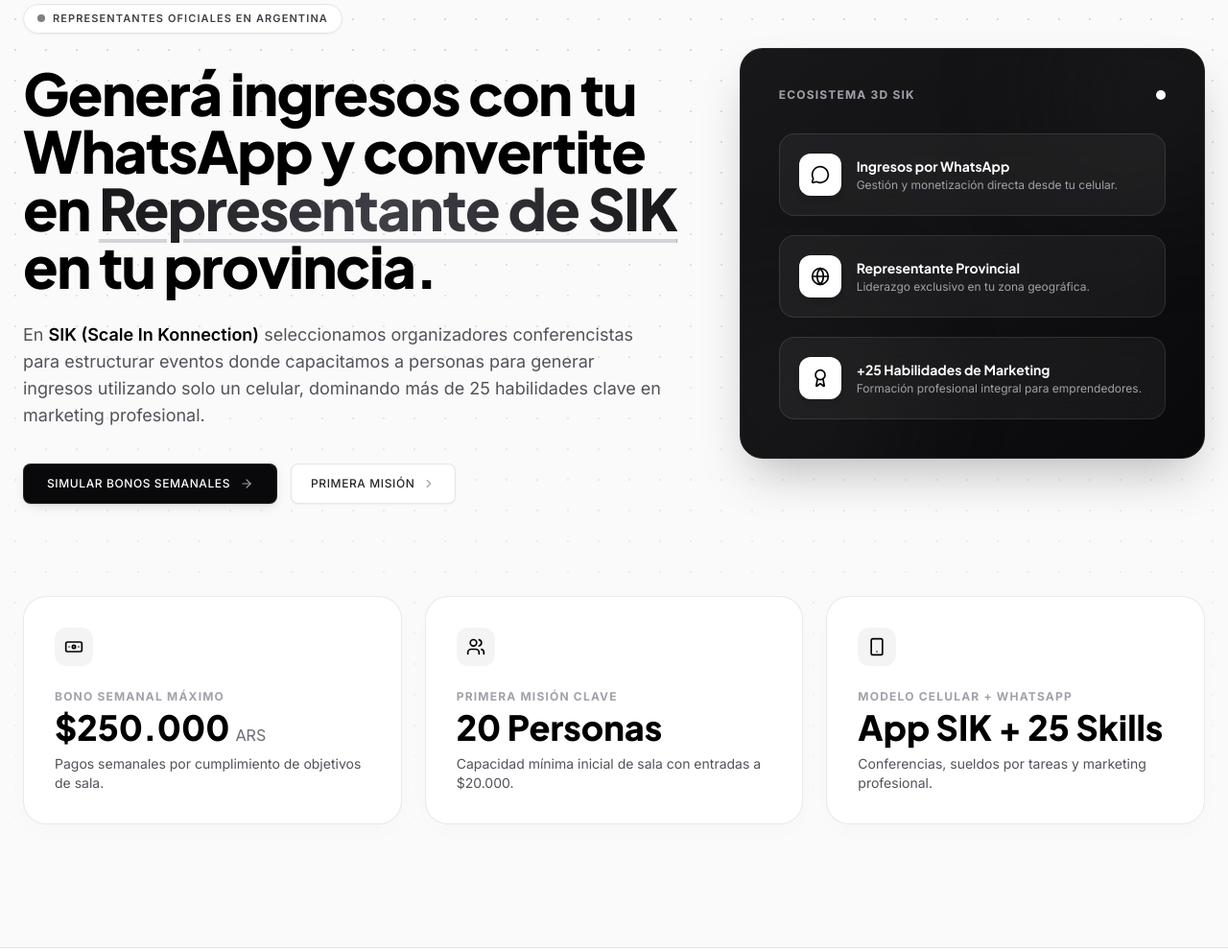
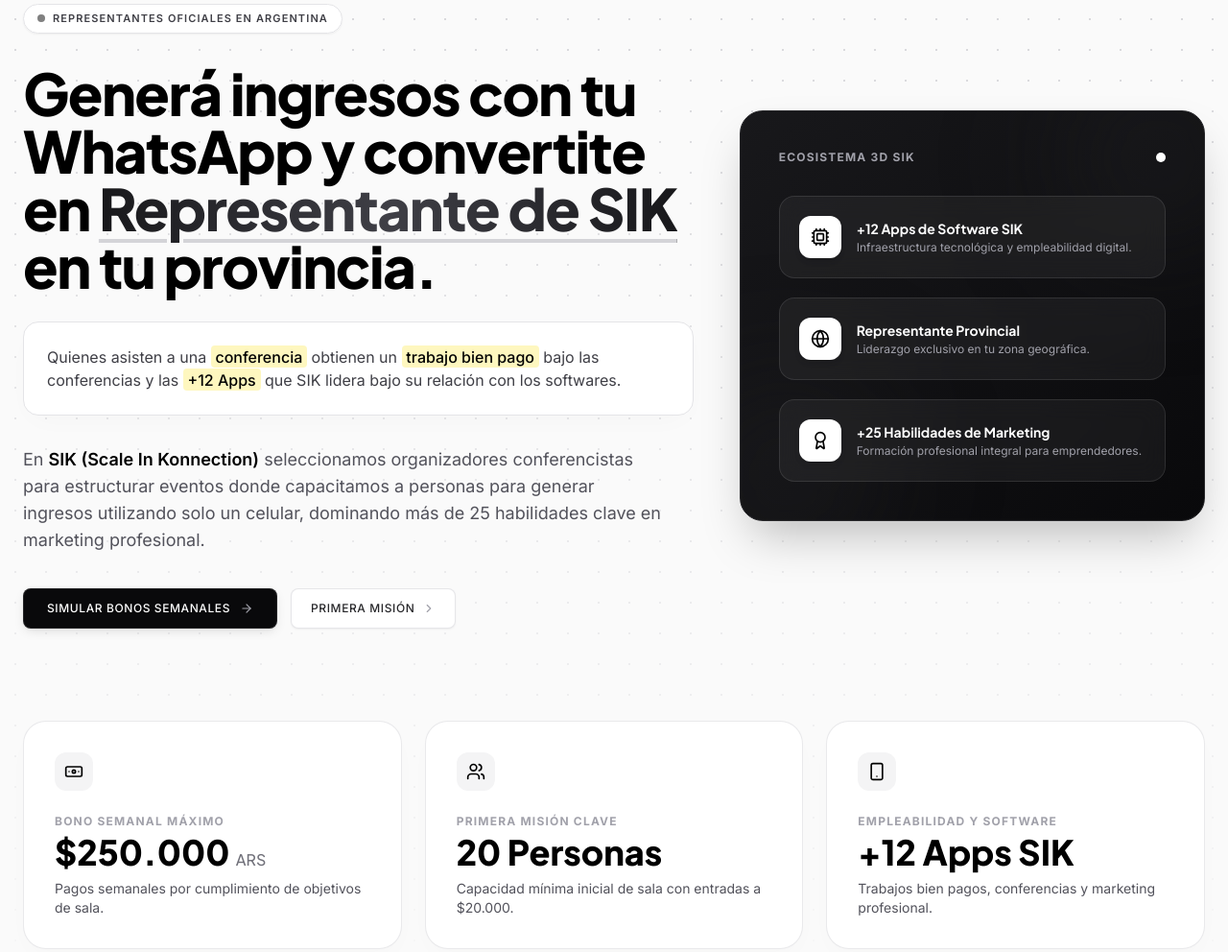
Before and after one commit to aguscryp/sikpro, a plain HTML site: page index.html in a window 1280 px wide. Shown: the part 205-1197 px from the top of the page at 96% size. Drawn offline with nearby package versions, Linux system fonts and the light colour scheme.

Commit message:
Update index.html

```diff
--- a/index.html
+++ b/index.html
@@ -68,6 +68,12 @@
             background: rgba(255, 255, 255, 0.88);
             backdrop-filter: blur(14px);
         }
+        /* Subrayado amarillo sutil */
+        .subtle-highlight {
+            background-color: rgba(254, 240, 138, 0.55);
+            padding: 0.1em 0.3em;
+            border-radius: 0.25rem;
+        }
     </style>
 </head>
 <body class="bg-zinc-50 text-zinc-900 antialiased selection:bg-black selection:text-white">
@@ -88,7 +94,6 @@
                 <a href="#simulador" class="hover:text-black transition-colors duration-200">Simulador de Bonos</a>
             </nav>
 
-            <!-- Botón de Navbar compacto y refinado -->
             <a href="#simulador" class="group inline-flex items-center gap-2 bg-zinc-950 text-white text-xs font-medium px-4 py-2.5 rounded-lg border border-white/10 shadow-btn hover:bg-zinc-800 hover:shadow-btn-hover active:scale-[0.98] transition-all duration-200 tracking-wide">
                 <span>Simular Ganancias</span>
                 <i data-lucide="arrow-up-right" class="w-3.5 h-3.5 text-zinc-400 group-hover:text-white group-hover:translate-x-0.5 group-hover:-translate-y-0.5 transition-all"></i>
@@ -112,11 +117,18 @@
                         Generá ingresos con tu WhatsApp y convertite en <span class="bg-clip-text text-transparent bg-gradient-to-r from-zinc-900 via-zinc-700 to-zinc-900 underline decoration-zinc-300 decoration-4 underline-offset-8">Representante de SIK</span> en tu provincia.
                     </h1>
 
+                    <!-- NUEVA SECCIÓN: Conferencia, trabajo bien pago y +12 Apps con subrayado amarillo sutil -->
+                    <div class="bg-white border border-zinc-200 p-6 rounded-2xl shadow-card mb-8">
+                        <p class="text-sm md:text-base text-zinc-700 leading-relaxed font-normal">
+                            Quienes asisten a una <span class="subtle-highlight font-medium text-black">conferencia</span> obtienen un <span class="subtle-highlight font-medium text-black">trabajo bien pago</span> bajo las conferencias y las <span class="subtle-highlight font-medium text-black">+12 Apps</span> que SIK lidera bajo su relación con los softwares.
+                        </p>
+                    </div>
+
                     <p class="text-base md:text-lg text-zinc-600 leading-relaxed max-w-2xl mb-9 font-normal">
                         En <strong class="text-black font-semibold">SIK (Scale In Konnection)</strong> seleccionamos organizadores conferencistas para estructurar eventos donde capacitamos a personas para generar ingresos utilizando solo un celular, dominando más de 25 habilidades clave en marketing profesional.
                     </p>
 
-                    <!-- Botones Principales Estilizados y Compactos -->
+                    <!-- Botones Principales -->
                     <div class="flex flex-wrap items-center gap-3.5">
                         <a href="#simulador" class="group inline-flex items-center justify-center gap-2.5 bg-zinc-950 text-white font-medium px-6 py-3 rounded-lg text-xs uppercase tracking-wider border border-white/10 shadow-btn hover:bg-zinc-800 hover:shadow-btn-hover active:scale-[0.98] transition-all duration-200">
                             <span>Simular Bonos Semanales</span>
@@ -145,11 +157,11 @@
                             <div class="space-y-5">
                                 <div class="bg-white/5 border border-white/10 p-5 rounded-2xl backdrop-blur-md flex items-center gap-4 transition-all duration-300 hover:bg-white/10 hover:translate-x-1">
                                     <div class="w-11 h-11 bg-white text-black rounded-xl flex items-center justify-center font-bold shrink-0 shadow-md">
-                                        <i data-lucide="message-circle" class="w-5 h-5"></i>
+                                        <i data-lucide="cpu" class="w-5 h-5"></i>
                                     </div>
                                     <div>
-                                        <h4 class="font-display font-bold text-sm text-white">Ingresos por WhatsApp</h4>
-                                        <p class="text-xs text-zinc-400 mt-0.5">Gestión y monetización directa desde tu celular.</p>
+                                        <h4 class="font-display font-bold text-sm text-white">+12 Apps de Software SIK</h4>
+                                        <p class="text-xs text-zinc-400 mt-0.5">Infraestructura tecnológica y empleabilidad digital.</p>
                                     </div>
                                 </div>
 
@@ -203,9 +215,9 @@
                     <div class="w-10 h-10 rounded-xl bg-zinc-100 flex items-center justify-center text-black mb-6 group-hover:bg-black group-hover:text-white transition-colors duration-300">
                         <i data-lucide="smartphone" class="w-5 h-5"></i>
                     </div>
-                    <p class="text-xs font-bold uppercase tracking-widest text-zinc-400 mb-1">Modelo Celular + WhatsApp</p>
-                    <p class="font-display text-3xl md:text-4xl font-extrabold text-black">App SIK + 25 Skills</p>
-                    <p class="text-sm text-zinc-600 mt-2">Conferencias, sueldos por tareas y marketing profesional.</p>
+                    <p class="text-xs font-bold uppercase tracking-widest text-zinc-400 mb-1">Empleabilidad y Software</p>
+                    <p class="font-display text-3xl md:text-4xl font-extrabold text-black">+12 Apps SIK</p>
+                    <p class="text-sm text-zinc-600 mt-2">Trabajos bien pagos, conferencias y marketing profesional.</p>
                 </div>
             </div>
         </div>
@@ -296,11 +308,11 @@
             <div class="grid grid-cols-1 md:grid-cols-2 lg:grid-cols-3 gap-8">
                 <div class="bg-white p-10 rounded-3xl border border-zinc-200/80 shadow-card">
                     <div class="w-11 h-11 bg-zinc-100 rounded-xl flex items-center justify-center text-black mb-6">
-                        <i data-lucide="message-circle" class="w-5 h-5"></i>
+                        <i data-lucide="cpu" class="w-5 h-5"></i>
                     </div>
-                    <h3 class="font-display font-bold text-lg text-black mb-3">Ingresos con tu WhatsApp</h3>
+                    <h3 class="font-display font-bold text-lg text-black mb-3">+12 Apps y Empleabilidad</h3>
                     <p class="text-zinc-600 text-sm leading-relaxed">
-                        Metodologías prácticas para comercializar y generar ingresos diarios y semanales utilizando WhatsApp y herramientas digitales automatizadas.
+                        Acceso directo a las más de 12 aplicaciones de software que SIK lidera, garantizando un trabajo bien pago y herramientas tecnológicas avanzadas.
                     </p>
                 </div>
 
@@ -395,7 +407,6 @@
                                 </p>
                             </div>
 
-                            <!-- Botón Estilizado y Compacto dentro de la tarjeta -->
                             <a href="#habilidades" class="group inline-flex items-center justify-center gap-2 bg-zinc-950 text-white text-xs font-medium uppercase tracking-wider px-5 py-2.5 rounded-lg border border-white/10 shadow-btn hover:bg-zinc-800 hover:shadow-btn-hover active:scale-[0.98] transition-all duration-200 shrink-0">
                                 <span>Entrada: $20.000</span>
                                 <i data-lucide="arrow-up-right" class="w-3.5 h-3.5 text-zinc-400 group-hover:text-white transition-colors"></i>
```
